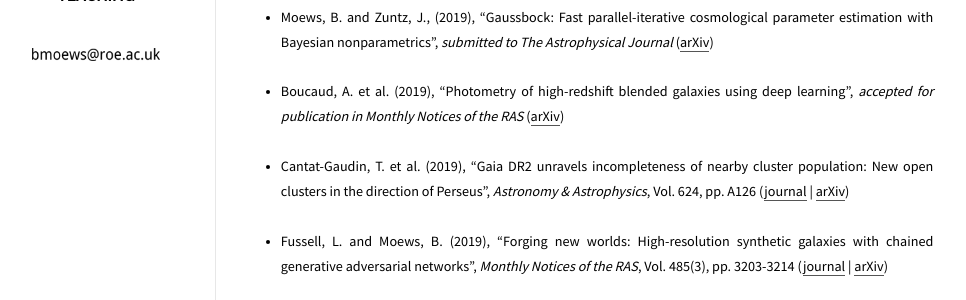
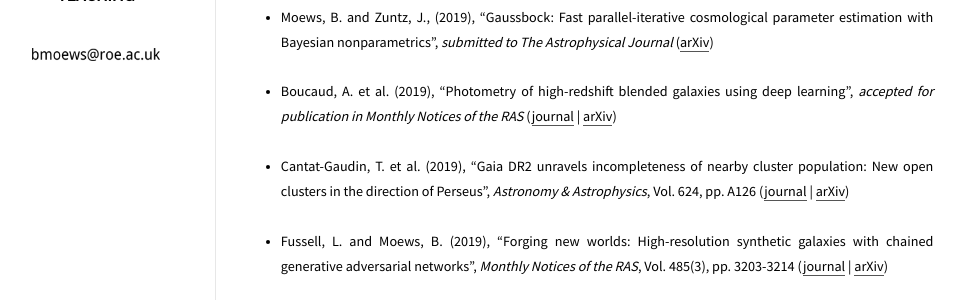
Before and after one commit to moews/moews.github.io, a Jekyll site: the page built from _posts/2017-03-25-publications.md, in a window 1280 px wide. Shown: the part 376-676 px from the top of the page, without its empty margins (143-1109 px from the left). Built offline with Jekyll 4.4.1, drawn with Linux system fonts in a browser that asks for light colours.

Commit message:
Update 2017-03-25-publications.md

```diff
--- a/_posts/2017-03-25-publications.md
+++ b/_posts/2017-03-25-publications.md
@@ -18,7 +18,7 @@
 
 * <small>Moews, B. and Zuntz, J., (2019), "Gaussbock: Fast parallel-iterative cosmological parameter estimation with Bayesian nonparametrics", _submitted to The Astrophysical Journal_ ([arXiv](https://arxiv.org/abs/1905.09800))</small>
 
-* <small>Boucaud, A. et al. (2019), "Photometry of high-redshift blended galaxies using deep learning", _accepted for publication in Monthly Notices of the RAS_ ([arXiv](https://arxiv.org/abs/1905.01324))</small>
+* <small>Boucaud, A. et al. (2019), "Photometry of high-redshift blended galaxies using deep learning", _accepted for publication in Monthly Notices of the RAS_ ([journal](https://doi.org/10.1093/mnras/stz3056) | [arXiv](https://arxiv.org/abs/1905.01324))</small>
 
 * <small>Cantat-Gaudin, T. et al. (2019), "Gaia DR2 unravels incompleteness of nearby cluster population: New open clusters in the direction of Perseus", _Astronomy & Astrophysics_, Vol. 624, pp. A126 ([journal](https://doi.org/10.1051/0004-6361/201834453) | [arXiv](https://arxiv.org/abs/1810.05494))</small>
 
```
